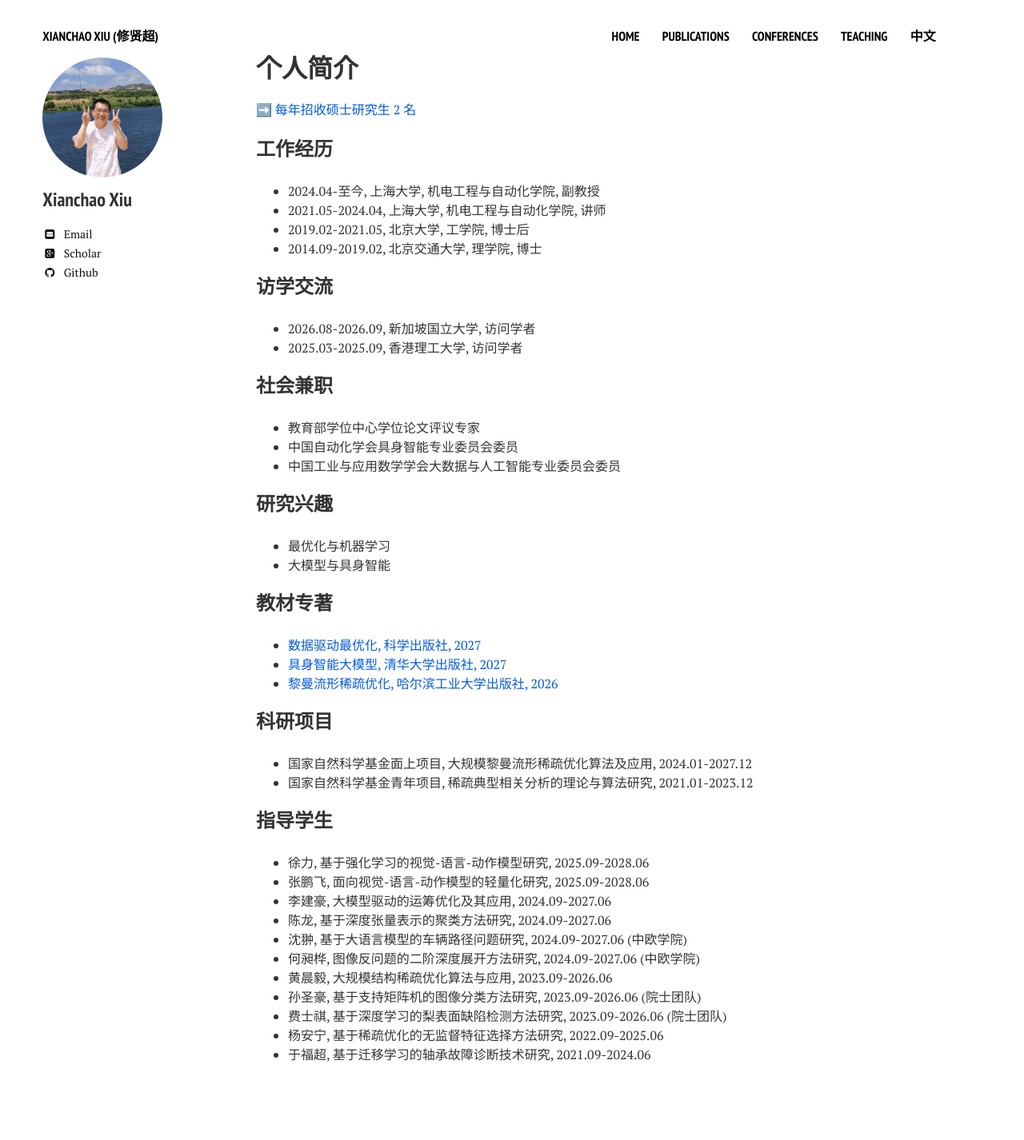
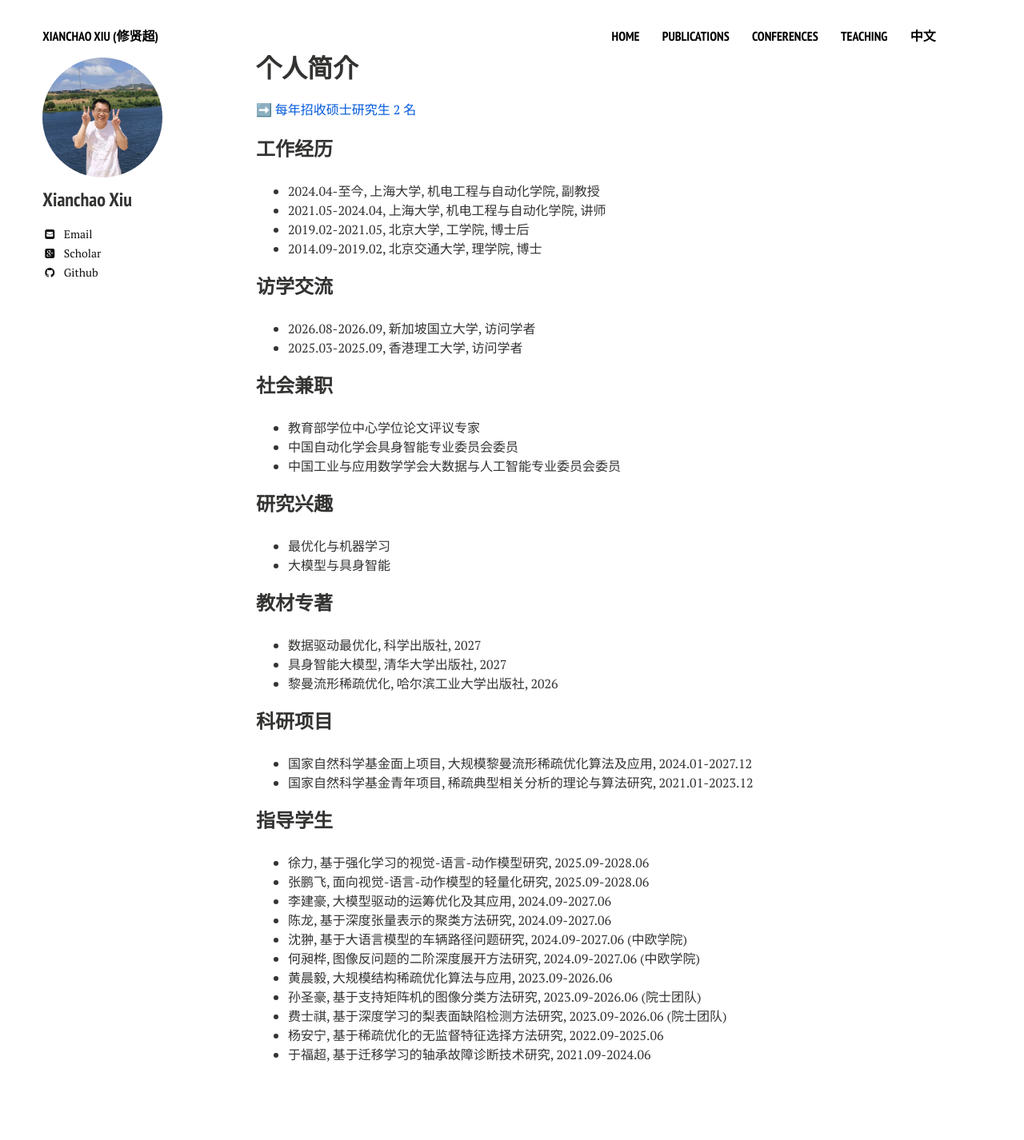
Before and after one commit to xianchaoxiu/xianchaoxiu.github.io, a Jekyll site: the page built from chinese/index.md, in a window 1280 px wide. Shown: the whole page at 80% size. Built offline with Jekyll 4.4.1, drawn with Linux system fonts in a browser that asks for light colours; nearby versions of some CDN libraries.

Commit message:
Update index.md

```diff
--- a/chinese/index.md
+++ b/chinese/index.md
@@ -30,9 +30,9 @@ share: false
 * 大模型与具身智能<br>
 
 ### 教材专著
-* <a href="https://xianchaoxiu.github.io/chinese/books/L2O/" class="textlink" target="_blank"> 数据驱动最优化, 科学出版社, 2027 </a> <br>
-* <a href="https://xianchaoxiu.github.io/chinese/books/EAI/" class="textlink" target="_blank"> 具身智能大模型, 清华大学出版社, 2027 </a> <br>
-* <a href="https://xianchaoxiu.github.io/chinese/books/OPT/" class="textlink" target="_blank"> 黎曼流形稀疏优化, 哈尔滨工业大学出版社, 2026 </a> <br>
+* 数据驱动最优化, 科学出版社, 2027 <br>
+* 具身智能大模型, 清华大学出版社, 2027 <br>
+* 黎曼流形稀疏优化, 哈尔滨工业大学出版社, 2026 <br>
 
 
 ### 科研项目
```
